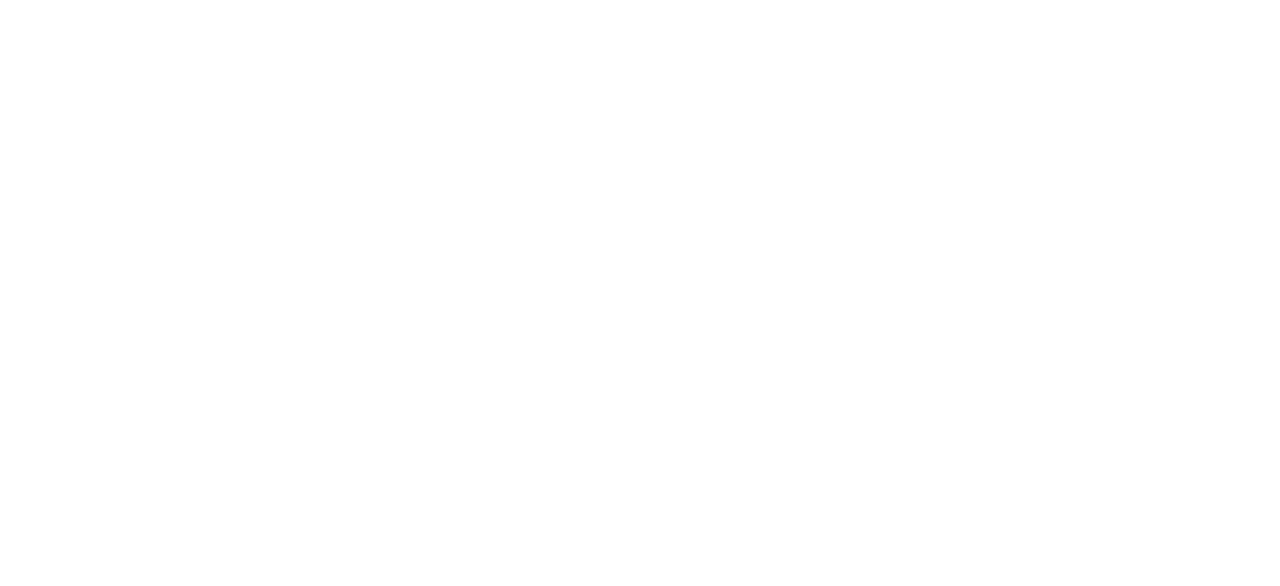
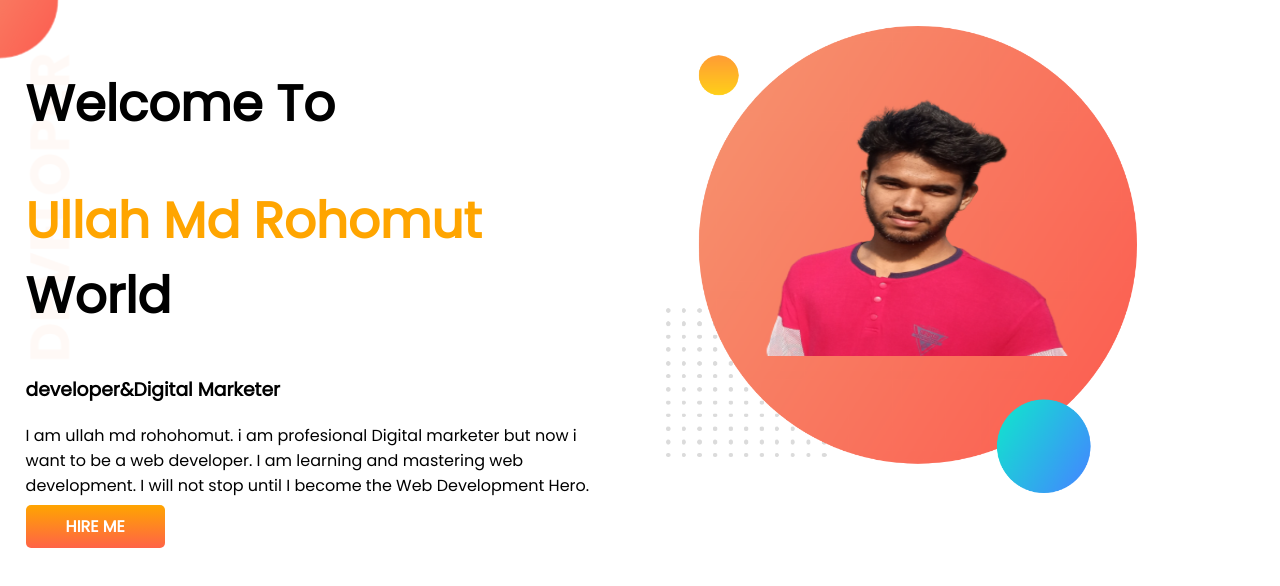
Before and after one commit to mdrohomut2022/developer-protfolio, a plain HTML site: page index.html in a window 1280 px wide. Drawn offline with Linux system fonts and the light colour scheme.

Commit message:
my protfolio site

```diff
--- a/index.html
+++ b/index.html
@@ -4,9 +4,35 @@
             <meta charset="UTF-8">
             <meta name="viewport" content="width=device-width, initial-scale=1.0">
             <title>ullah protfolio</title>
+
+            <link rel="preconnect" href="https://fonts.googleapis.com">
+        <link rel="preconnect" href="https://fonts.gstatic.com" crossorigin>
+        <link href="https://fonts.googleapis.com/css2?family=Poppins&display=swap" rel="stylesheet">
             <link rel="stylesheet" href="style.css">
         </head>
         <body>
 
+    <section class="top-banner">
+
+        <div class="half-width">
+            <h1>Welcome To</h1>
+        <h1> <span class="name-color">Ullah Md Rohomut </span>World</h1>
+        <h3> developer&Digital Marketer</h3>
+        <P>I am ullah md rohohomut.
+            i am profesional Digital marketer but now i want to be a web developer.
+            I am learning and mastering web development.
+            I will not stop until I become the Web Development Hero.</P>
+
+        <a  class="link-button"target="_blank" href="https://www.linkedin.com/in/mdrohomutullah2022">HIRE ME</a>
+        </div>
+
+        <div class="half-width">
+            <img src="images/my-bg.png" alt="">
+        </div>
+
+
+
+    </section>
+
     </body>
         </html>
--- a/style.css
+++ b/style.css
@@ -0,0 +1,38 @@
+body{
+    font-family: 'Poppins', sans-serif;
+    margin: 0;
+}
+h1{
+    font-size: 50px;
+}
+.name-color{
+    color: orange;
+}
+section{
+
+    display: flex;
+}
+.half-width{
+
+    width: 50%;
+    padding: 2%;
+
+}
+.half-width img{
+    width: 80%;
+}
+.link-button{
+    text-decoration: none;
+    background-image: linear-gradient(orange, tomato);
+    padding: 10px 40px;
+    color: white;
+    font-weight: 700;
+    border-radius: 5px;
+
+
+}
+.top-banner{
+
+    background-image: url(images/top-banner.png);
+    background-repeat: no-repeat;
+}
```
Also changed, not shown: images/dream-bg .png (added), images/exp-bg .png (added), images/img-removebg-preview.png (added), images/my-bg.png (added), images/my-bg2.png (added), images/top-banner.png (added). Lines whose indentation alone changed are shown as unchanged.
